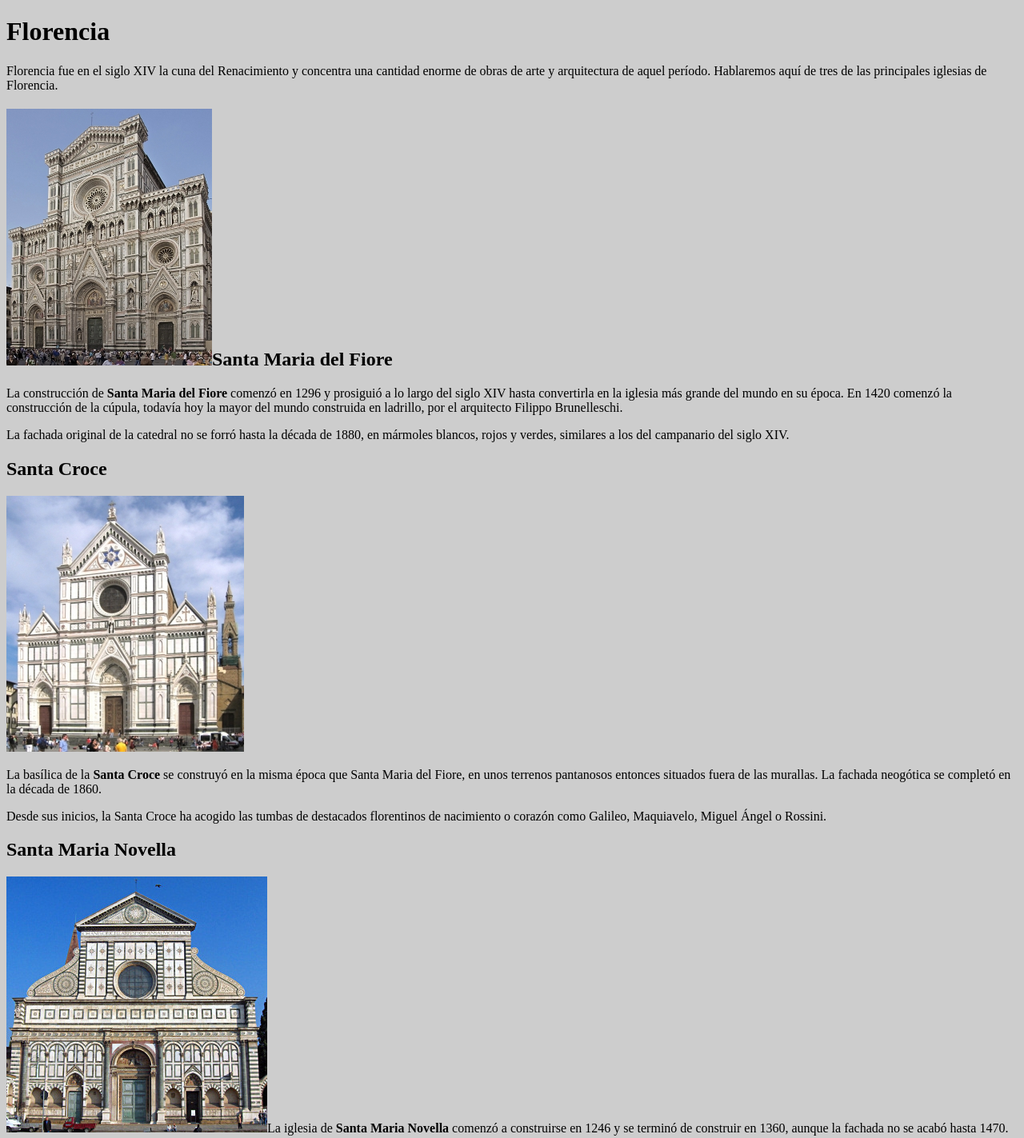
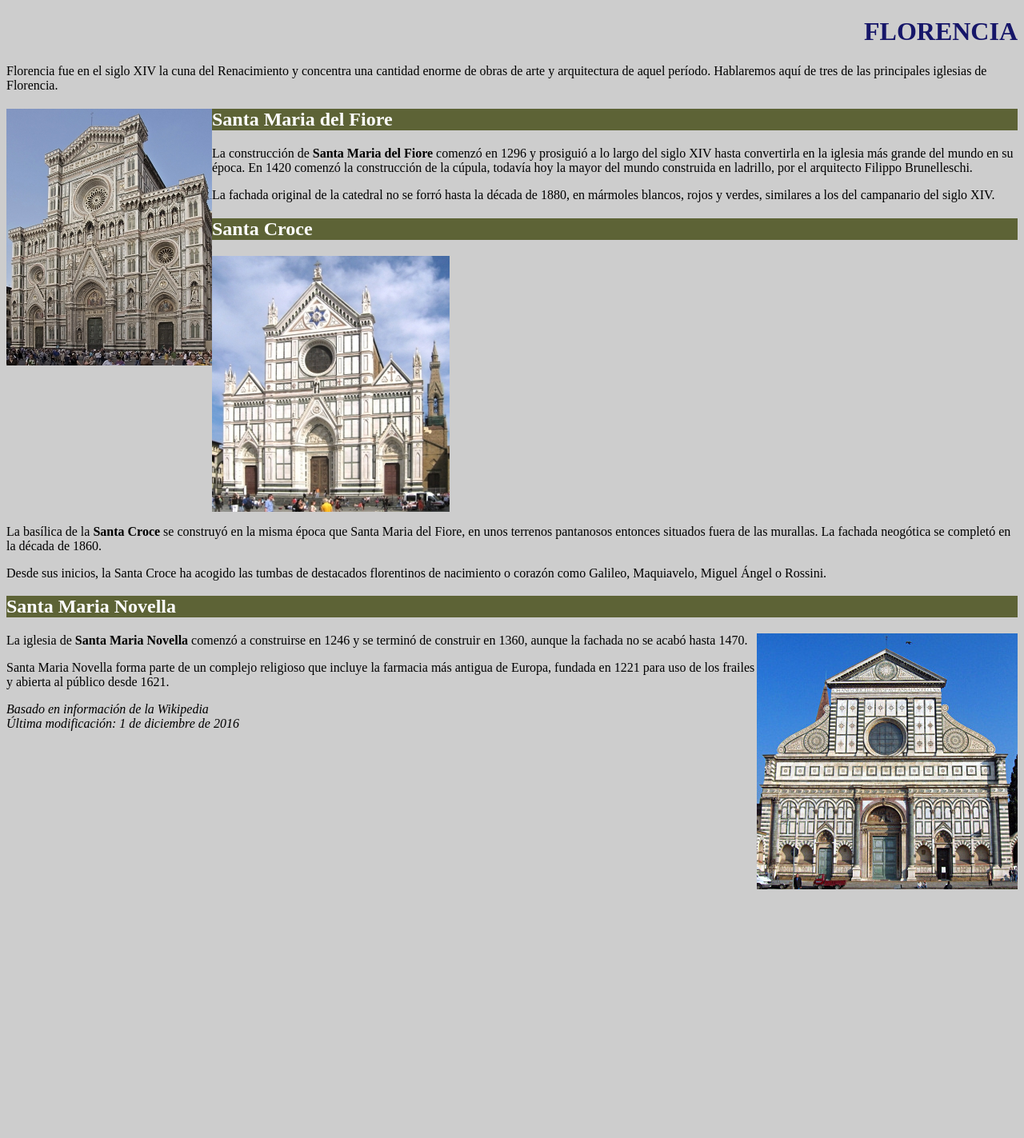
Before and after one commit to RichardguzM/practica6.1, a plain HTML site: page index.html in a window 1280 px wide. Shown: the top 1423 px of the page at 80% size. After the commit the page ends 1112 px from the top, so only its background shows below. Drawn offline with Linux system fonts and the light colour scheme.

Commit message:
florencia

```diff
--- a/img/style.css
+++ /dev/null
@@ -1,3 +0,0 @@
-body {
-    background-color: #cdcdcd;
-}
--- a/img/index.html
+++ b/index.html
@@ -1,17 +1,17 @@
 <!DOCTYPE html>
-<html lang="en">
+<html lang="es">
 <head>
     <meta charset="UTF-8">
     <meta name="viewport" content="width=device-width, initial-scale=1.0">
-    <title>Cafetería Las Horas</title>
+    <title>Iglesias de Florencia</title>
     <link rel="stylesheet" href="style.css">
 </head>
 <body>
-    <h1>Florencia</h1>
+    <h1>FLORENCIA</h1>
 
     <p>Florencia fue en el siglo XIV la cuna del Renacimiento y concentra una cantidad enorme de obras de arte y arquitectura de aquel período. Hablaremos aquí de tres de las principales iglesias de Florencia.</p>
 
-    <h2><img src="santa-maria-del-fiore.jpg" alt="Santa Maria del Fiore" title="Santa Maria del Fiore" width="257" height="321" class="izq">Santa Maria del Fiore</h2>
+    <h2><img class="santamaria" src="img/santa-maria-del-fiore.jpg" alt="Santa Maria del Fiore" title="Santa Maria del Fiore">Santa Maria del Fiore</h2>
 
     <p>La construcción de <strong>Santa Maria del Fiore</strong> comenzó en 1296 y prosiguió a lo largo del siglo XIV hasta convertirla en la iglesia más grande del mundo en su época. En 1420 comenzó la construcción de la cúpula, todavía hoy la mayor del mundo construida en ladrillo, por el arquitecto Filippo Brunelleschi.</p>
 
@@ -19,7 +19,7 @@
 
     <h2>Santa Croce</h2>
 
-    <p class="centrado"><img src="santa-croce.jpg" alt="Santa Croce" title="Santa Croce" width="297" height="320"></p>
+    <p class="centrado"><img class="santacroce" src="img/santa-croce.jpg" alt="Santa Croce" title="Santa Croce"></p>
 
     <p>La basílica de la <strong>Santa Croce</strong> se construyó en la misma época que Santa Maria del Fiore, en unos terrenos pantanosos entonces situados fuera de las murallas. La fachada neogótica se completó en la década de 1860.</p>
 
@@ -27,7 +27,7 @@
 
     <h2>Santa Maria Novella</h2>
 
-    <p><img src="santa-maria-novella.jpg" alt="Santa Maria Novella" title="Santa Maria Novella" width="326" height="320" class="der">La iglesia de <strong>Santa Maria Novella</strong> comenzó a construirse en 1246 y se terminó de construir en 1360, aunque la fachada no se acabó hasta 1470.</p>
+    <p><img class="santanovella" src="img/santa-maria-novella.jpg" alt="Santa Maria Novella" title="Santa Maria Novella">La iglesia de <strong>Santa Maria Novella</strong> comenzó a construirse en 1246 y se terminó de construir en 1360, aunque la fachada no se acabó hasta 1470.</p>
 
     <p>Santa Maria Novella forma parte de un complejo religioso que incluye la farmacia más antigua de Europa, fundada en 1221 para uso de los frailes y abierta al público desde 1621.</p>
 
--- /dev/null
+++ b/style.css
@@ -0,0 +1,32 @@
+body {
+    background-color: #cdcdcd;
+}
+
+h1 {
+    color: #161669;
+    text-align: right;
+}
+
+h2 {
+    background-color: #5d6336;
+    color: white;
+
+}
+
+img.santamaria {
+    float: left;
+    width="257" height="321"
+}
+
+img.santacroce {
+    display: block;
+}
+
+img.santanovella {
+    float: right;
+    width="326" height="320"
+}
+
+p.centrado {
+    text-align: center;
+}
```
